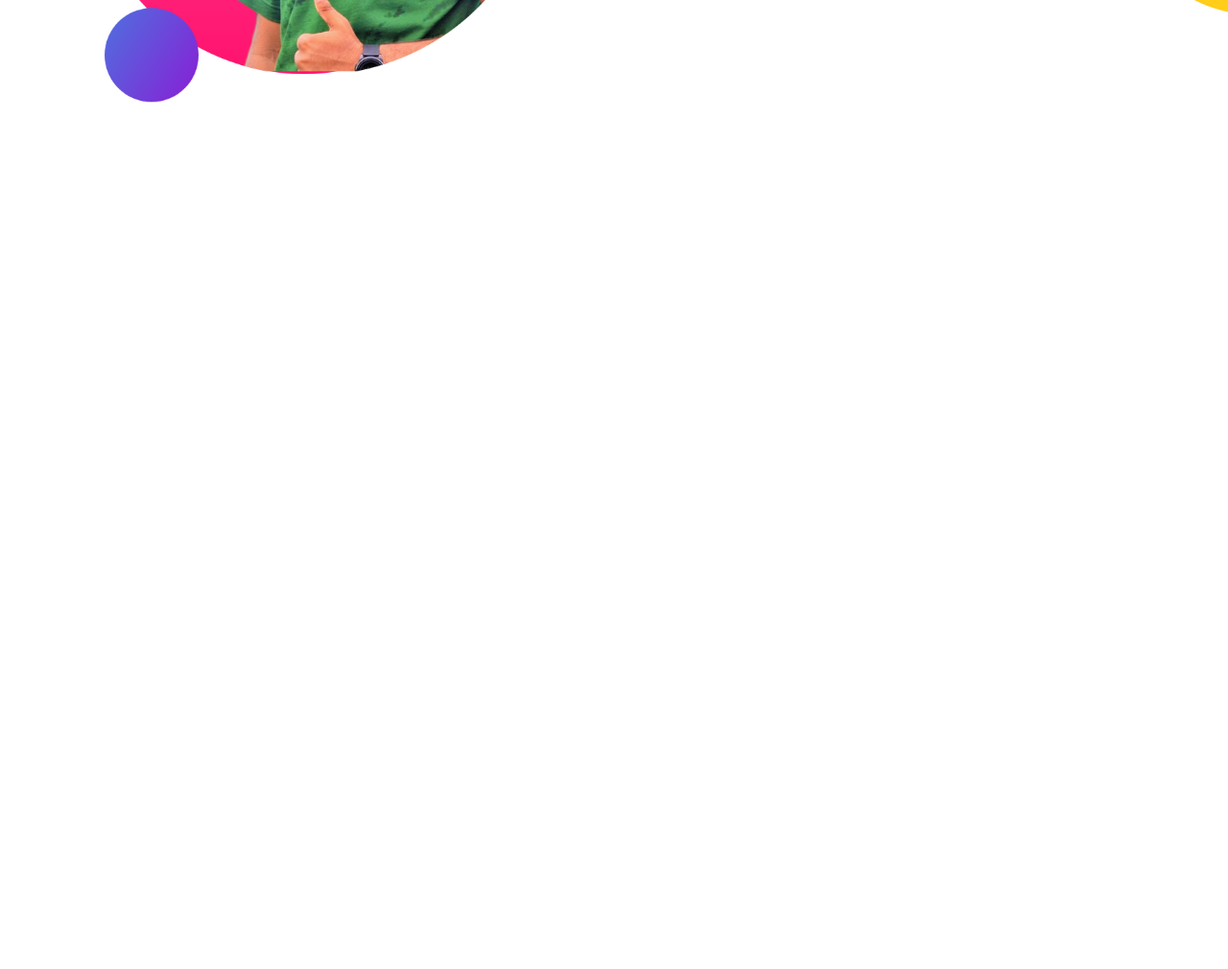
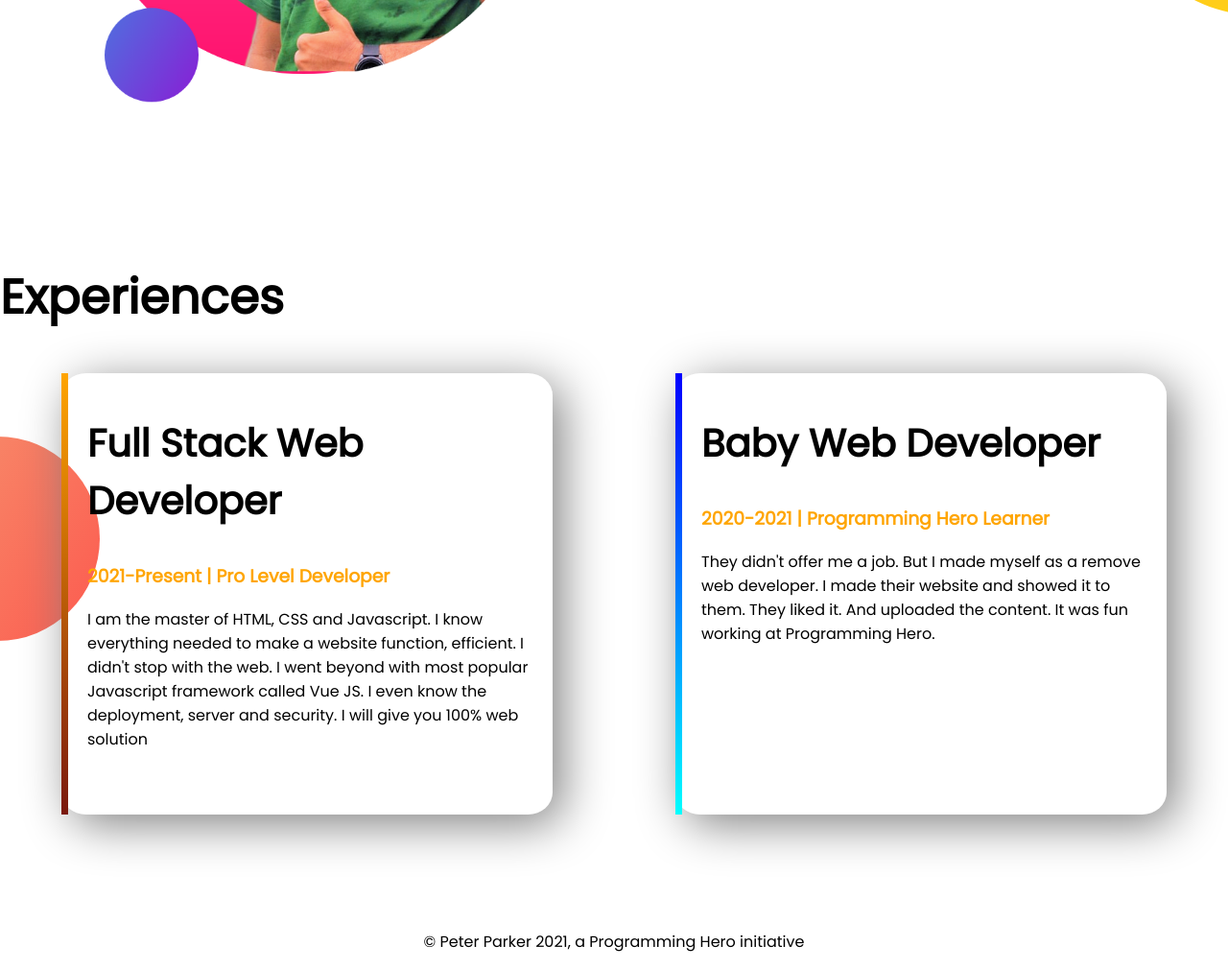
Before and after one commit to deboprio04/day-4-portfolio-, a plain HTML site: page index.html in a window 1280 px wide. Shown: the part 1178-2188 px from the top of the page at 96% size. Before the commit the page ends 1451 px from the top, so only its background shows below. Drawn offline with Linux system fonts and the light colour scheme.

Commit message:
overall a poor website added

```diff
--- a/index.html
+++ b/index.html
@@ -11,7 +11,7 @@
         <title>Portfolio</title>
     </head>
     <body class="add-bg">
-        <section>
+        <section class="flexible-container">
             <div class="half-width">
                 <h1>Welcome here</h1>
                 <h1><span class="orange">Deboprio Chakrabarty</span> blog</h1>
@@ -26,7 +26,7 @@
              </div>
 
         </section>
-        <section class="dream-bg">
+        <section class="dream-bg flexible-container">
             <div class="half-width">
                 <img src="my-bg2.png" alt="">
             </div>
@@ -37,6 +37,28 @@
                 <a class="hire-me" target="_blank"  href="https://github.com/deboprio04"> Github </a>
             </div>
         </section>
+        <section class="exp-img">
+            <h1>Experiences</h1>
+            <div class="flexible-container">
+                <div class="box" id="full-stack">
+                    <h2>Full Stack Web Developer</h2>
+                    <h3 class="orange">2021-Present | Pro Level Developer</h3>
+                    <p>I am the master of HTML, CSS and Javascript. I know everything needed to make a website function, efficient. I didn't stop with the web. I went beyond with most popular Javascript framework called Vue JS. I even know the deployment, server and security. I will give you 100% web solution</p>
+                </div>
+                <div class="box" id="baby">
+                    <h2>Baby Web Developer</h2>
+                    <h3 class="orange">2020-2021 | Programming Hero Learner</h3>
+                    <p>
+                        They didn't offer me a job. But I made myself as a remove web developer. I made their website and showed it to them. They liked it. And uploaded the content. It was fun working at Programming Hero.
+                    </p>
+                </div>
+            </div>
+        </section>
+        <footer>
+            <p>
+                © Peter Parker 2021, a Programming Hero initiative
+            </p>
+        </footer>
 
     </body>
     </html>
--- a/style.css
+++ b/style.css
@@ -13,11 +13,15 @@ h1 {
     font-size: 50px;
 }
 
+h2 {
+    font-size: 40px;
+}
+
 .orange {
     color: orange;
 }
 
-section {
+.flexible-container {
     display: flex;
     margin-bottom: 120px;
 }
@@ -47,3 +51,37 @@ section {
     background-repeat: no-repeat;
     background-position: right;
 }
+
+.box {
+    box-shadow: 10px 10px gray;
+
+    width: 45%;
+    margin-left: 5%;
+    margin-right: 5%;
+    box-shadow: 10px 10px 50px gray;
+    padding: 10px 10px 50px 20px;
+    border-radius: 5%;
+
+}
+
+.exp-img {
+    background-image: url(images/exp-bg.png);
+    background-repeat: no-repeat;
+    background-position: left;
+}
+
+#baby {
+    border-left: 7px solid;
+    border-image: linear-gradient(blue, cyan);
+    border-image-slice: 1;
+}
+
+#full-stack {
+    border-left: 7px solid;
+    border-image: linear-gradient(orange, rgb(121, 24, 13));
+    border-image-slice: 1;
+}
+
+footer p {
+    text-align: center;
+}
```
Also changed, not shown: images/jhankar.png (deleted), images/jhankar2.png (deleted).
